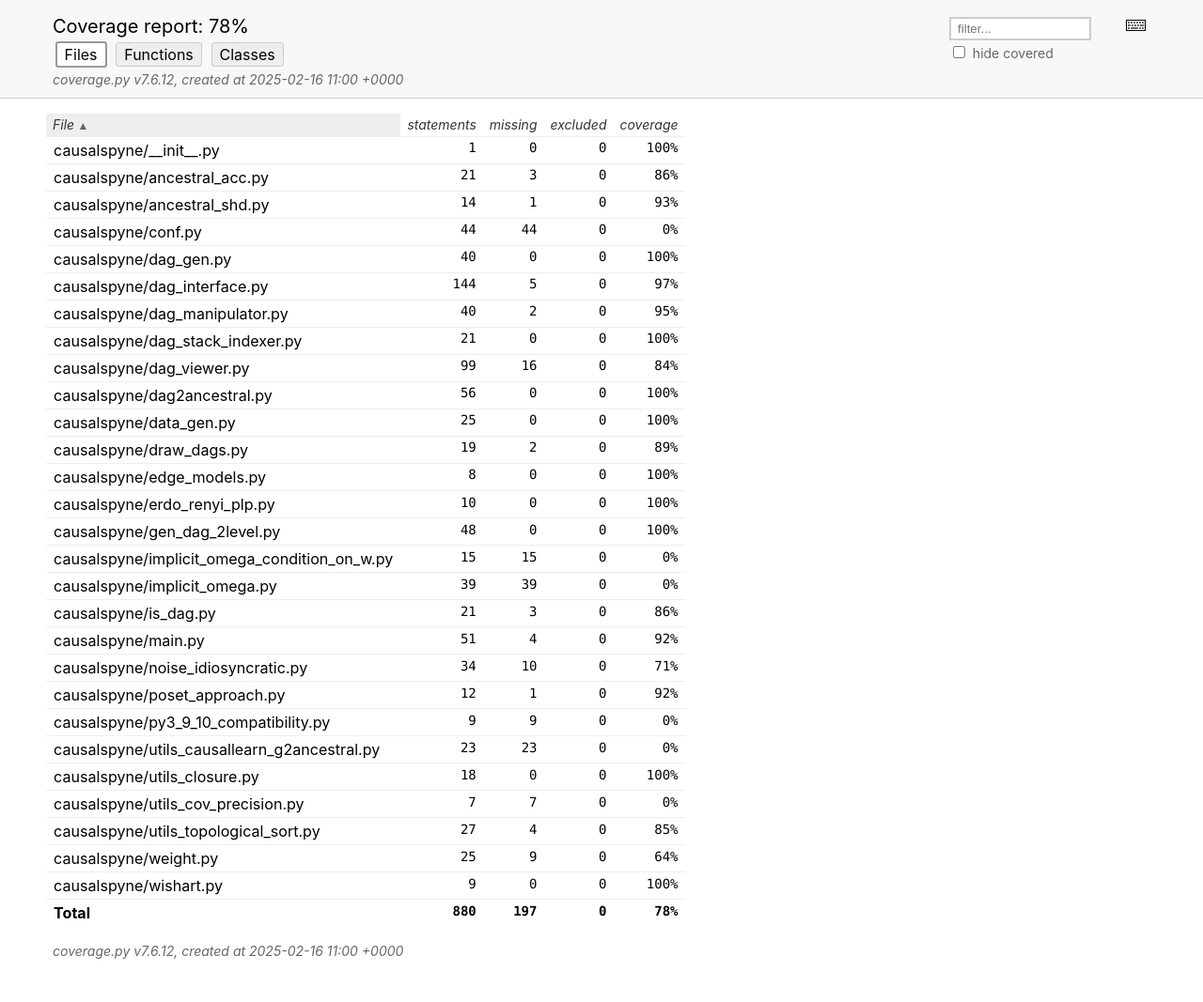
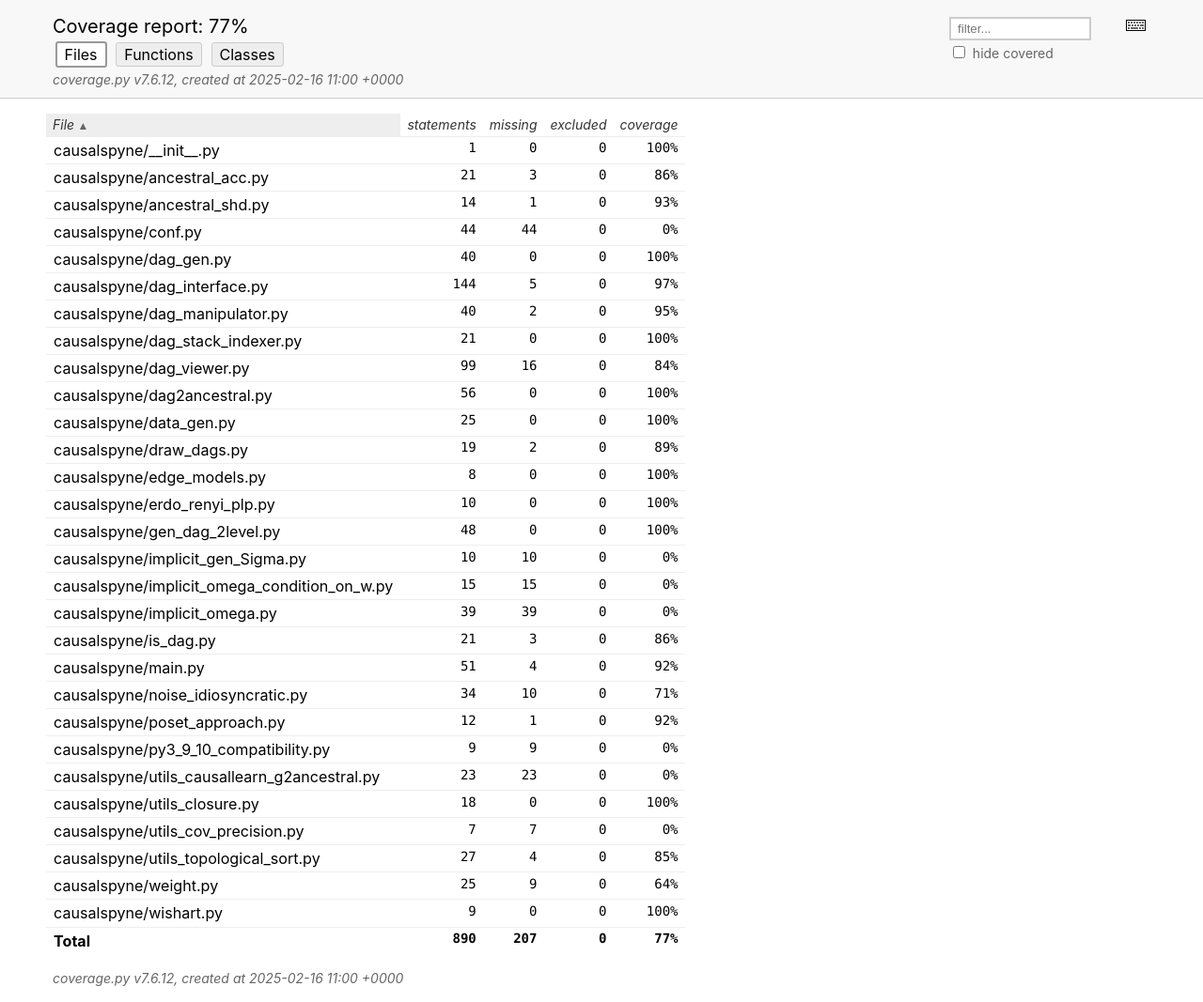
Before and after one commit to marrlab/causalspyne, a plain HTML site: page index.html in a window 1280 px wide. Shown: the whole page at 94% size. Before the commit the page ends 1038 px from the top, so only its background shows below. Drawn offline with Linux system fonts and the light colour scheme.

Commit message:
Deploying to gh-pages from @ marrlab/causalspyne@7738cd9425e31cf50f9b272c45076447307453a6 🚀

```diff
--- a/index.html
+++ b/index.html
@@ -11,7 +11,7 @@
 <header>
     <div class="content">
         <h1>Coverage report:
-            <span class="pc_cov">78%</span>
+            <span class="pc_cov">77%</span>
         </h1>
         <aside id="help_panel_wrapper">
             <input id="help_panel_state" type="checkbox">
@@ -176,6 +176,13 @@
                 <td class="right" data-ratio="48 48">100%</td>
             </tr>
             <tr class="region">
+                <td class="name left"><a href="z_189dff52b13e5f9c_implicit_gen_Sigma_py.html">causalspyne/implicit_gen_Sigma.py</a></td>
+                <td>10</td>
+                <td>10</td>
+                <td>0</td>
+                <td class="right" data-ratio="0 10">0%</td>
+            </tr>
+            <tr class="region">
                 <td class="name left"><a href="z_189dff52b13e5f9c_implicit_omega_py.html">causalspyne/implicit_omega.py</a></td>
                 <td>39</td>
                 <td>39</td>
@@ -270,10 +277,10 @@
         <tfoot>
             <tr class="total">
                 <td class="name left">Total</td>
-                <td>880</td>
-                <td>197</td>
+                <td>890</td>
+                <td>207</td>
                 <td>0</td>
-                <td class="right" data-ratio="683 880">78%</td>
+                <td class="right" data-ratio="683 890">77%</td>
             </tr>
         </tfoot>
     </table>
```
Also changed, not shown: class_index.html (+12 -4 lines), function_index.html (+20 -4 lines), status.json (+1 -1 lines), z_189dff52b13e5f9c_gen_dag_2level_py.html (+2 -2 lines), coverage-badge.svg.
